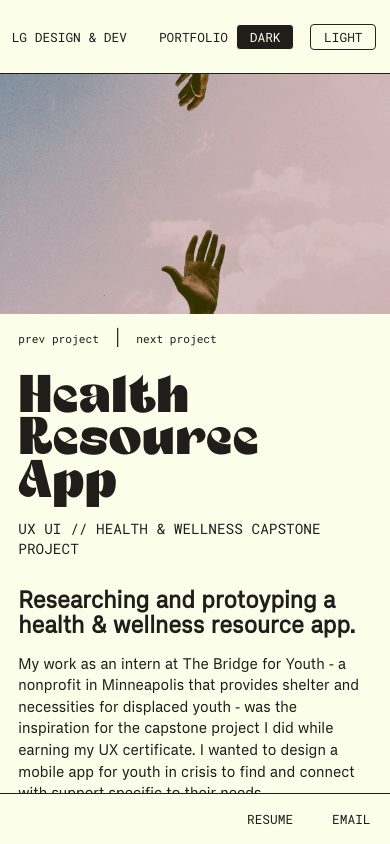
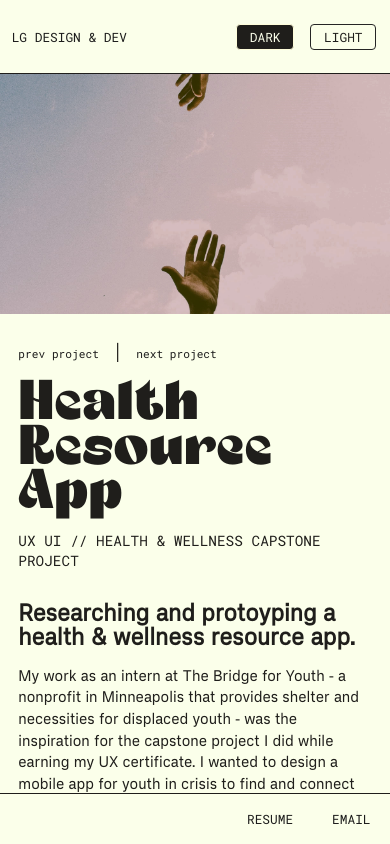
Before and after one commit to lo-designs/Portfolio, a React (Create React App) app: page /yha in a window 390 px wide. Built offline with nearby package versions, Linux system fonts and the light colour scheme.

Commit message:
prev next

```diff
--- a/src/Components/Header/Header.scss
+++ b/src/Components/Header/Header.scss
@@ -81,4 +81,7 @@
   .header-links-divider {
     margin: 0 1rem;
   }
+  .portfolio-nav-link {
+    display: none !important;
+  }
 }
--- a/src/Components/PortfolioPages/PortfolioStyles/PortfolioPages.scss
+++ b/src/Components/PortfolioPages/PortfolioStyles/PortfolioPages.scss
@@ -87,7 +87,7 @@
     }
   }
   @media (max-width: 700px) {
-    font-size: 53px;
+    font-size: 3.5rem;
   }
 }
 
--- a/src/Components/PortfolioPages/PrevNextNav.scss
+++ b/src/Components/PortfolioPages/PrevNextNav.scss
@@ -8,7 +8,7 @@
   display: flex;
   gap: 1rem;
   list-style: none;
-  padding-bottom: 30px;
+  padding: 15px 0 20px 0;
   margin: 0;
 }
 
```
